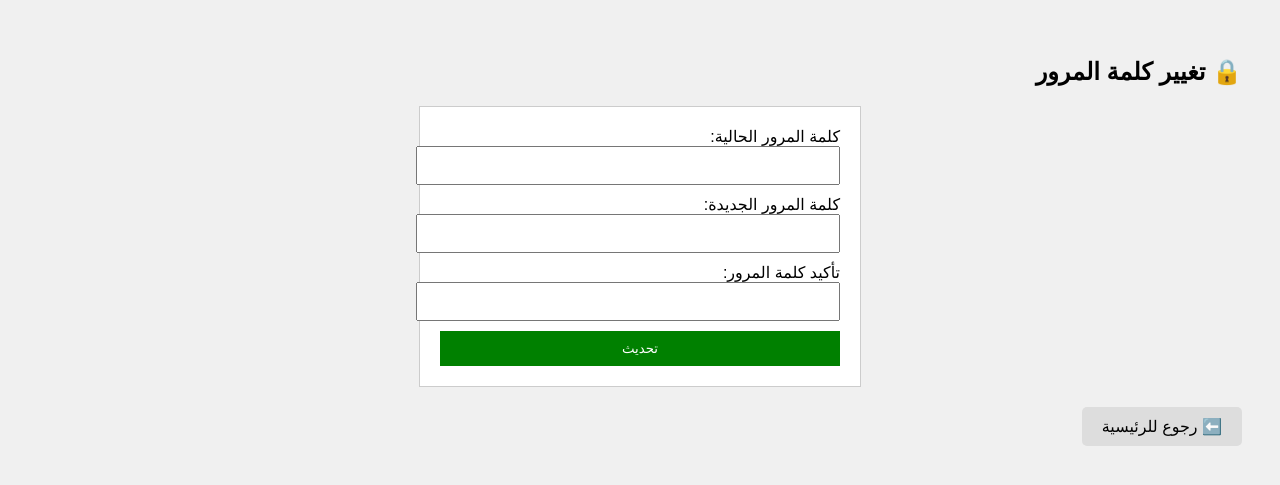
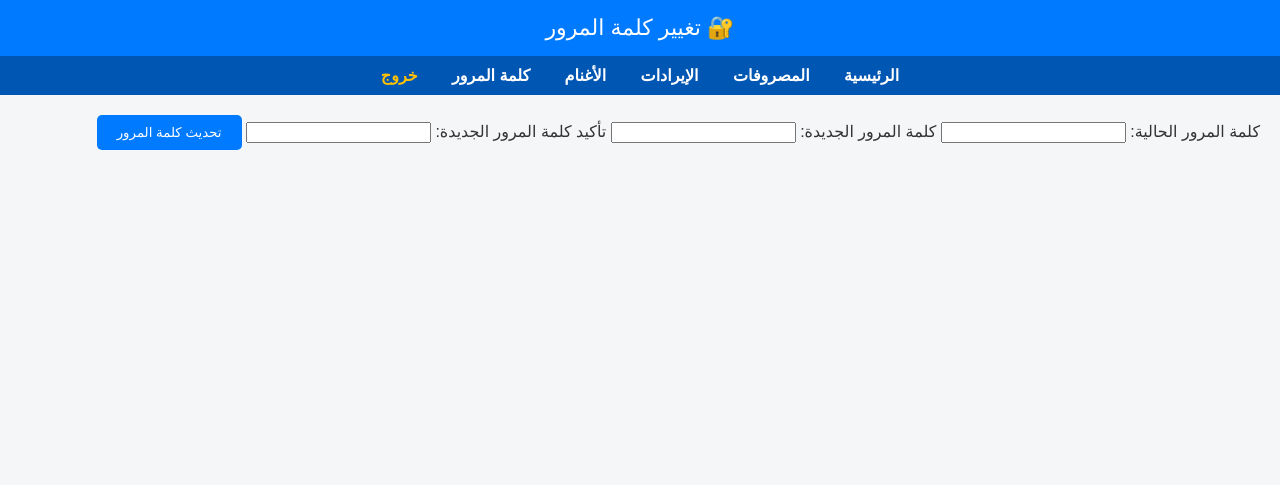
Before and after one commit to ahmed1415-46/marz3a-ahmed, a PHP site: page /change_password.php in a window 1280 px wide. Shown: the top 485 px of the page. Run offline with PHP 8.4, Linux system fonts and the light colour scheme; the visitor is signed in with stand-in values (Sample User, id 1).

Commit message:
Update change_password.php

```diff
--- a/change_password.php
+++ b/change_password.php
@@ -1,3 +1,4 @@
+
 <?php
 session_start();
 if (!isset($_SESSION['user'])) {
@@ -9,19 +10,20 @@ require 'db.php';
 $message = '';
 
 if ($_SERVER['REQUEST_METHOD'] === 'POST') {
+    $username = $_SESSION['user'];
     $current = $_POST['current'];
     $new = $_POST['new'];
     $confirm = $_POST['confirm'];
 
     $stmt = $db->prepare("SELECT * FROM users WHERE username = ?");
-    $stmt->execute([$_SESSION['user']]);
+    $stmt->execute([$username]);
     $user = $stmt->fetch(PDO::FETCH_ASSOC);
 
     if ($user && password_verify($current, $user['password'])) {
         if ($new === $confirm) {
-            $hashed = password_hash($new, PASSWORD_DEFAULT);
+            $new_hashed = password_hash($new, PASSWORD_DEFAULT);
             $stmt = $db->prepare("UPDATE users SET password = ? WHERE username = ?");
-            $stmt->execute([$hashed, $_SESSION['user']]);
+            $stmt->execute([$new_hashed, $username]);
             $message = "✅ تم تغيير كلمة المرور بنجاح.";
         } else {
             $message = "❌ كلمة المرور الجديدة غير متطابقة.";
@@ -37,16 +39,23 @@ if ($_SERVER['REQUEST_METHOD'] === 'POST') {
 <head>
     <meta charset="UTF-8">
     <title>تغيير كلمة المرور - مزرعة أحمد</title>
-    <style>
-        body { font-family: Arial; padding: 30px; background: #f0f0f0; direction: rtl; }
-        form { background: #fff; padding: 20px; border: 1px solid #ccc; max-width: 400px; margin: auto; }
-        input { width: 100%; padding: 10px; margin-bottom: 10px; }
-        button { background: green; color: white; border: none; padding: 10px; width: 100%; }
-        .msg { text-align: center; color: darkred; font-weight: bold; }
-    </style>
+    <link rel="stylesheet" href="style.css">
 </head>
 <body>
-    <h2>🔒 تغيير كلمة المرور</h2>
+
+<header>🔐 تغيير كلمة المرور</header>
+
+<nav>
+    <a href="index.php">الرئيسية</a>
+    <a href="expenses.php">المصروفات</a>
+    <a href="income.php">الإيرادات</a>
+    <a href="sheep.php">الأغنام</a>
+    <a href="change_password.php">كلمة المرور</a>
+    <a href="logout.php" style="color:#ffc107;">خروج</a>
+</nav>
+
+<div class="container">
+
     <form method="post">
         <label>كلمة المرور الحالية:</label>
         <input type="password" name="current" required>
@@ -54,12 +63,15 @@ if ($_SERVER['REQUEST_METHOD'] === 'POST') {
         <label>كلمة المرور الجديدة:</label>
         <input type="password" name="new" required>
 
-        <label>تأكيد كلمة المرور:</label>
+        <label>تأكيد كلمة المرور الجديدة:</label>
         <input type="password" name="confirm" required>
 
-        <button type="submit">تحديث</button>
+        <button type="submit">تحديث كلمة المرور</button>
     </form>
+
     <div class="msg"><?= $message ?></div>
-    <a href="index.php" style="display:inline-block; margin-top:20px; background:#ddd; padding:10px 20px; text-decoration:none; color:black; border-radius:5px;">⬅️ رجوع للرئيسية</a>
+
+</div>
+
 </body>
 </html>
```
